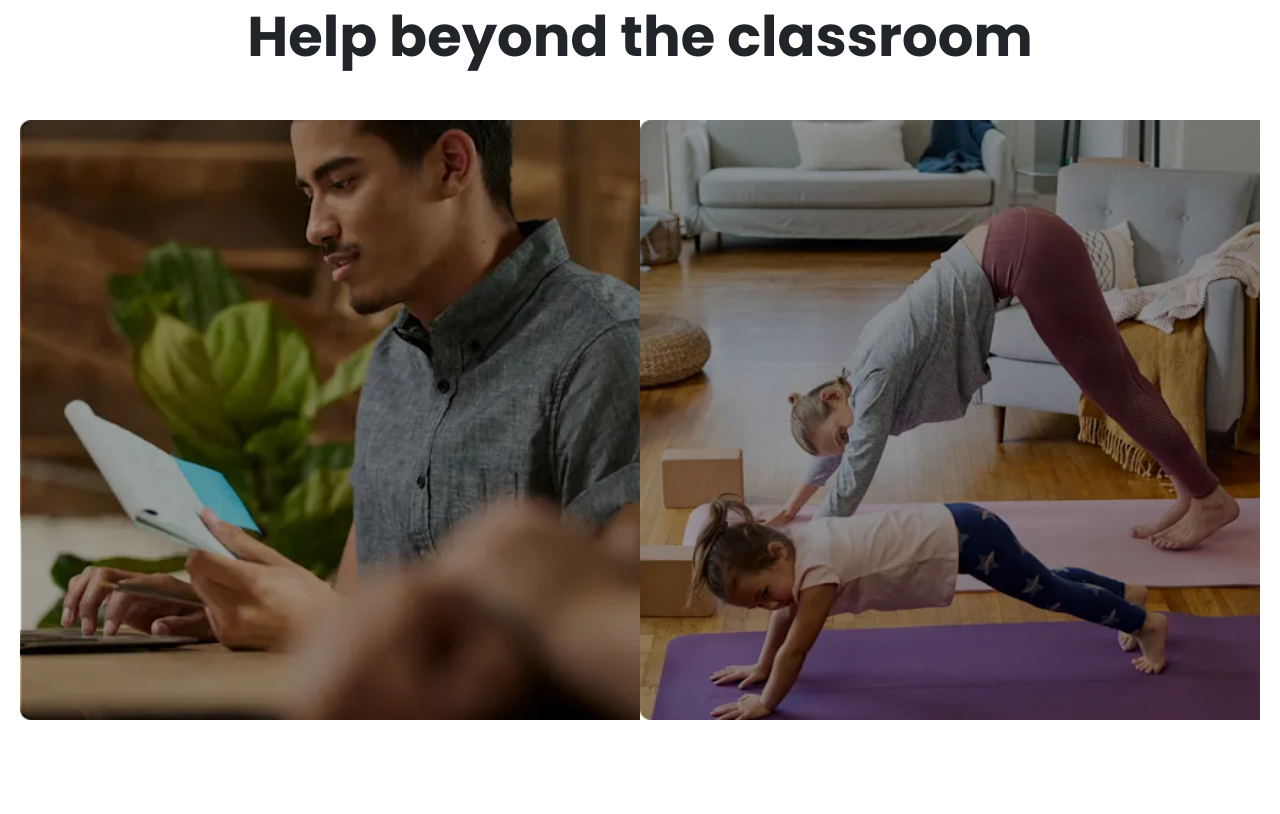
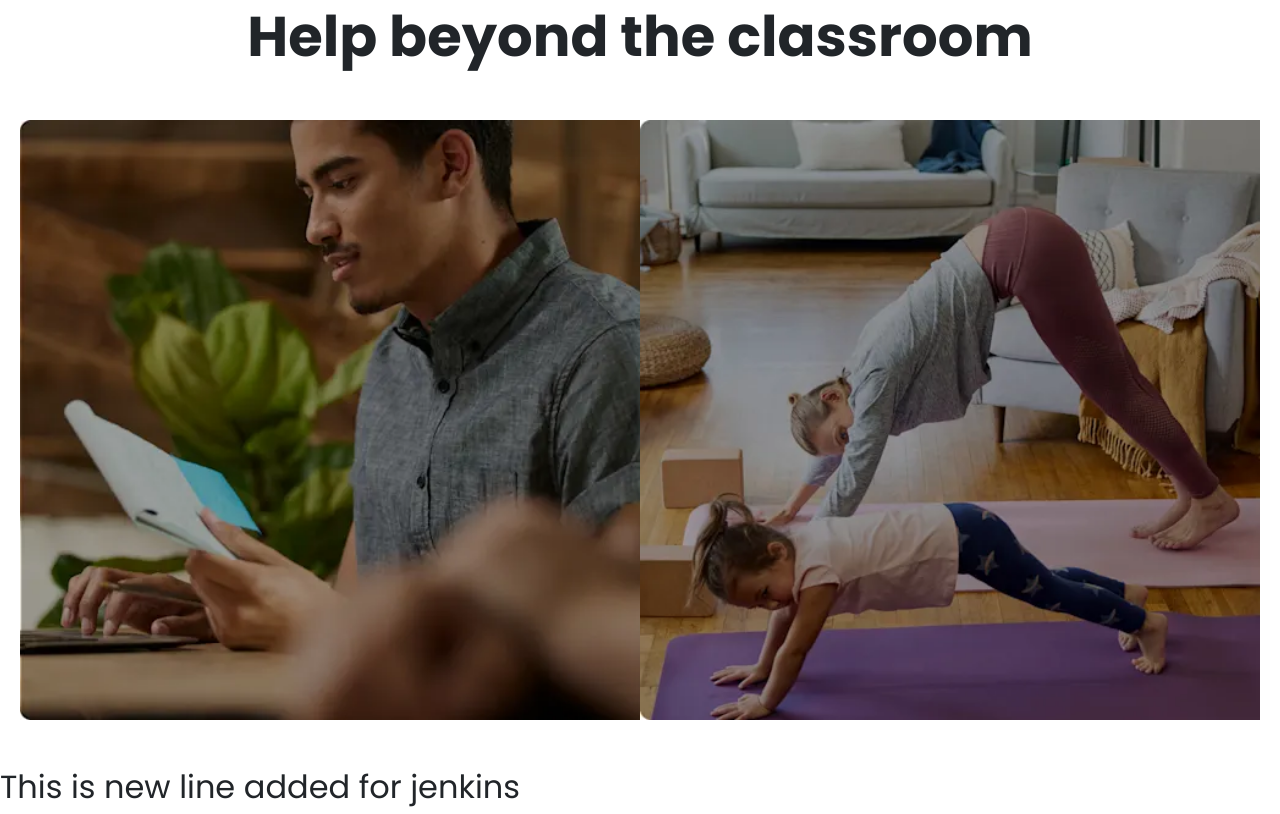
Before and after one commit to rvamshi75/chegg-clone1, a plain HTML site: page index.html in a window 1280 px wide. Shown: the part 4688-5502 px from the top of the page. Before the commit the page ends 5456 px from the top, so only its background shows below. Drawn offline with nearby package versions, Linux system fonts and the light colour scheme.

Commit message:
Update index.html

```diff
--- a/index.html
+++ b/index.html
@@ -245,5 +245,5 @@
   </section>
 
 </body>
-
+<h2>This is new line added for jenkins</h2>
 </html>
```
